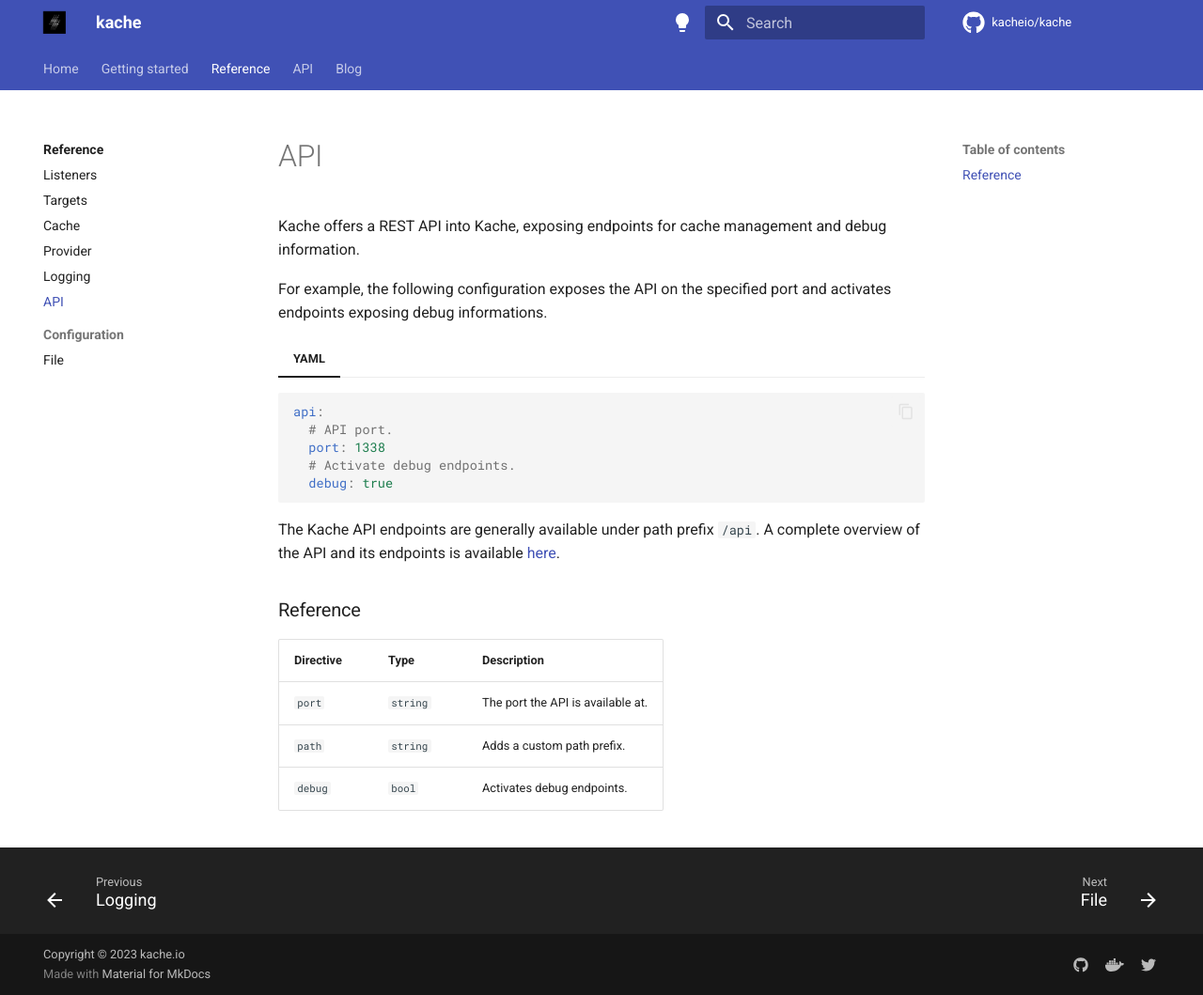
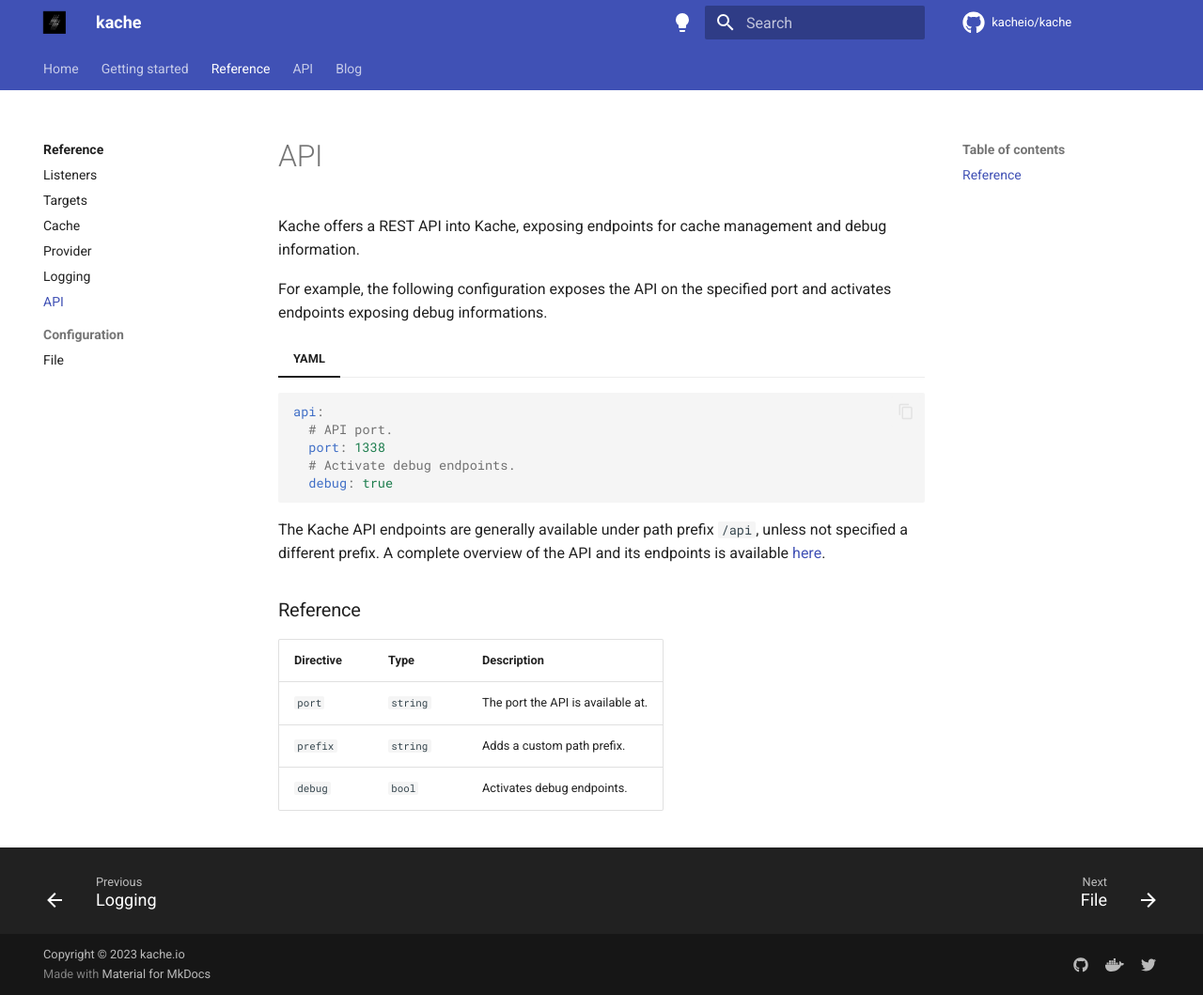
Before and after one commit to kacheio/docs, an MkDocs documentation site: the page built from docs/reference/api.md, in a window 1280 px wide and 1059 px high. Shown: the whole window at 94% size. Built offline with MkDocs 1.6.1 and Material for MkDocs 9.7.7, drawn with Linux system fonts in a browser that asks for light colours; comment, search, counter and statistics services are not loaded.

Commit message:
Change API path to prefix (#18)

````diff
--- a/docs/reference/api.md
+++ b/docs/reference/api.md
@@ -13,12 +13,12 @@
     debug: true
   ```
 
-The Kache API endpoints are generally available under path prefix `/api`. A complete overview of the API and its endpoints is available [here](./api_specification.md).
+The Kache API endpoints are generally available under path prefix `/api`, unless not specified a different prefix. A complete overview of the API and its endpoints is available [here](./api_specification.md).
 
 ### Reference
 
 | Directive     | Type        | Description                          |
 | -----------   | ----------- | ------------------------------------ |
 | `port`        | `string`    | The port the API is available at.      |
-| `path`        | `string`    | Adds a custom path prefix.           |
+| `prefix`      | `string`    | Adds a custom path prefix.           |
 | `debug`       | `bool`      | Activates debug endpoints.           |
````
